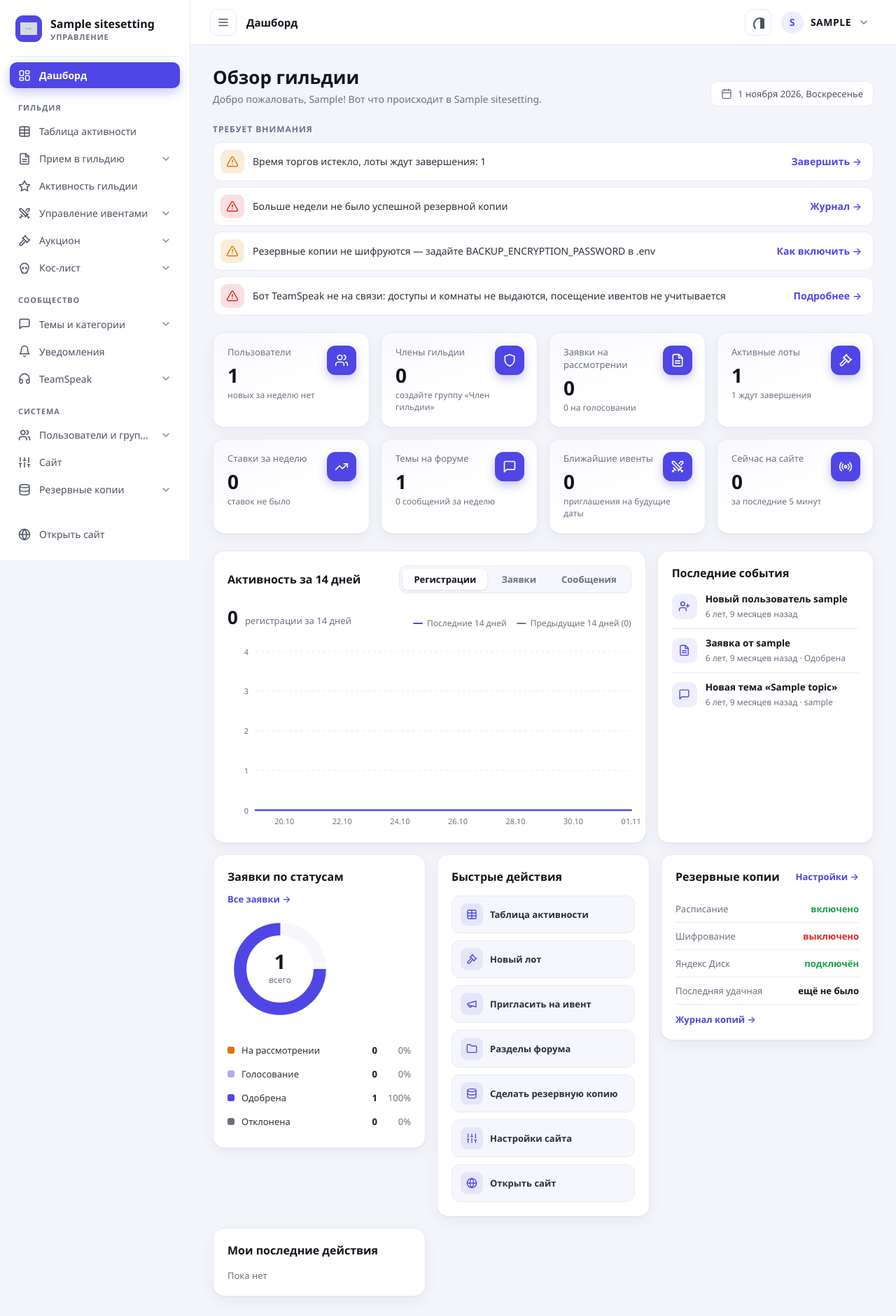
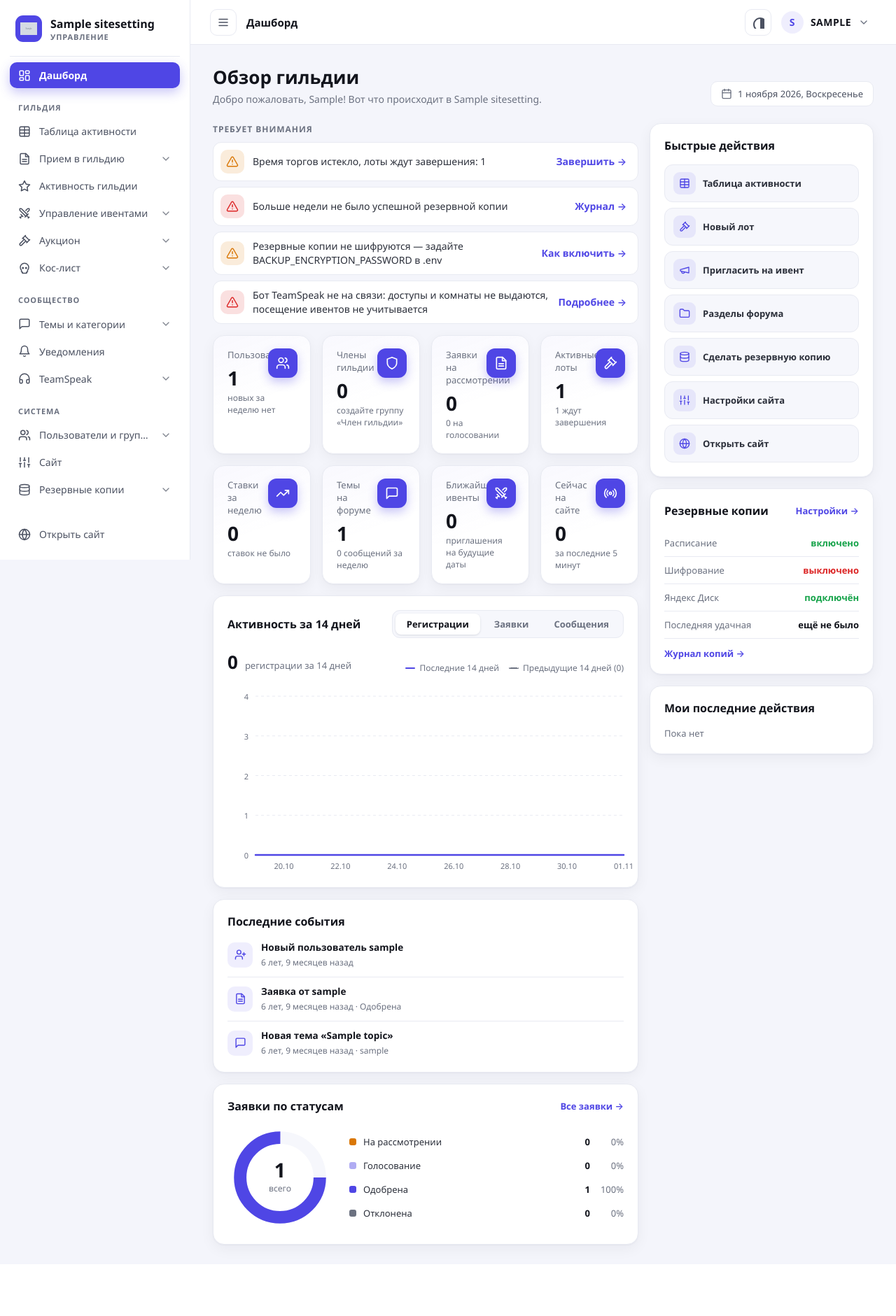
Before and after one commit to THEChrismoth/Perfect_World_guild_forum, a Django app: page /admin/ in a window 1280 px wide. Shown: the whole page at 70% size. After the commit the page ends 1795 px from the top, so only its background shows below. Run offline with Django 5.2, Linux system fonts and the light colour scheme; a user stored in the database is signed in; tables that the repository leaves empty hold one stand-in row (values such as "Sample post"); grey boxes marked "Sample" are stand-in pictures; data that the repository does not hold is empty.

Commit message:
UPDATE: колонка справа на дашборде
- быстрые действия, резервные копии и мои последние действия перенесены в колонку справа, быстрые действия идут списком
- показатели, график активности, лента событий и заявки по статусам стоят между боковым меню и этой колонкой
- график активности занимает всю ширину, под ним рядом лента событий и заявки по статусам
- на узком экране колонка уходит под основную часть, ее карточки встают в ряд

Co-Authored-By: Claude Opus 5.5 <noreply@anthropic.com>

```diff
--- a/app/static_src/admin/css/guild_theme.css
+++ b/app/static_src/admin/css/guild_theme.css
@@ -1214,24 +1214,38 @@ a.ga-stat:hover {
 .ga-trend.is-up { color: var(--ga-success); }
 .ga-trend.is-down { color: var(--ga-danger); }
 
-/* Сетки карточек */
-.ga-grid-main {
+/* Раскладка: основная часть и колонка справа с действиями и служебными блоками */
+.ga-layout {
     display: grid;
-    grid-template-columns: minmax(0, 2fr) minmax(300px, 1fr);
+    grid-template-columns: minmax(0, 1fr) 320px;
     gap: 16px;
-    margin-bottom: 16px;
-    align-items: stretch;
-}
-
-.ga-grid-main > :only-child {
-    grid-column: 1 / -1;
-}
-
-.ga-grid-bottom {
+    align-items: start;
+}
+
+.ga-layout-main,
+.ga-layout-side {
+    display: flex;
+    flex-direction: column;
+    gap: 16px;
+    min-width: 0;
+}
+
+.ga-layout-main > .ga-alerts,
+.ga-layout-main > .ga-stats {
+    margin-bottom: 0;
+}
+
+.ga-grid-pair {
     display: grid;
     grid-template-columns: repeat(auto-fit, minmax(300px, 1fr));
     gap: 16px;
     align-items: start;
+}
+
+/* В узкой колонке быстрые действия идут списком */
+.ga-layout-side .ga-actions {
+    grid-template-columns: minmax(0, 1fr);
+    gap: 8px;
 }
 
 .ga-card {
@@ -1786,11 +1800,20 @@ a.ga-stat:hover {
    Узкие экраны: меню выезжает поверх страницы
    ===================================================================== */
 
-@media (max-width: 1199px) {
-    .ga-grid-main {
+/* Колонка справа уходит под основную часть, её карточки встают в ряд */
+@media (max-width: 1279px) {
+    .ga-layout {
         grid-template-columns: minmax(0, 1fr);
     }
 
+    .ga-layout-side {
+        display: grid;
+        grid-template-columns: repeat(auto-fit, minmax(280px, 1fr));
+        align-items: start;
+    }
+}
+
+@media (max-width: 1199px) {
     .ga-stats {
         grid-template-columns: repeat(2, minmax(0, 1fr));
     }
--- a/app/templates/admin/index.html
+++ b/app/templates/admin/index.html
@@ -20,6 +20,9 @@
         <span class="ga-chip-date">{% ga_icon "calendar" %}{% now "j E Y, l" %}</span>
     </section>
 
+    {# Слева — показатели и графики, справа — колонка с действиями и служебными блоками #}
+    <div class="ga-layout">
+        <div class="ga-layout-main">
             {% if dashboard.alerts %}
                 <section class="ga-alerts" aria-label="Требует внимания">
                     <h2 class="ga-section-title">Требует внимания</h2>
@@ -51,7 +54,6 @@
                 {% endfor %}
             </section>
 
-    <div class="ga-grid-main">
             {% if dashboard.activity_chart %}
                 {% with chart=dashboard.activity_chart %}
                     <section class="ga-card ga-chart-card" data-ga-tabs>
@@ -117,7 +119,8 @@
                 {% endwith %}
             {% endif %}
 
-        <section class="ga-card ga-feed-card">
+            <div class="ga-grid-pair">
+                <section class="ga-card">
                     <div class="ga-card-head">
                         <h2 class="ga-card-title">Последние события</h2>
                     </div>
@@ -137,9 +140,7 @@
                         <p class="ga-empty">Пока ничего не произошло</p>
                     {% endif %}
                 </section>
-    </div>
 
-    <div class="ga-grid-bottom">
                 {% if dashboard.applications_chart %}
                     {% with chart=dashboard.applications_chart %}
                         <section class="ga-card">
@@ -171,7 +172,10 @@
                         </section>
                     {% endwith %}
                 {% endif %}
+            </div>
+        </div>
 
+        <aside class="ga-layout-side" aria-label="Действия и служебное">
             <section class="ga-card">
                 <div class="ga-card-head">
                     <h2 class="ga-card-title">Быстрые действия</h2>
@@ -229,6 +233,7 @@
                     <p class="ga-empty">Пока нет</p>
                 {% endif %}
             </section>
+        </aside>
     </div>
 </div>
 {% endblock %}
```
Lines whose indentation alone changed are shown as unchanged.
